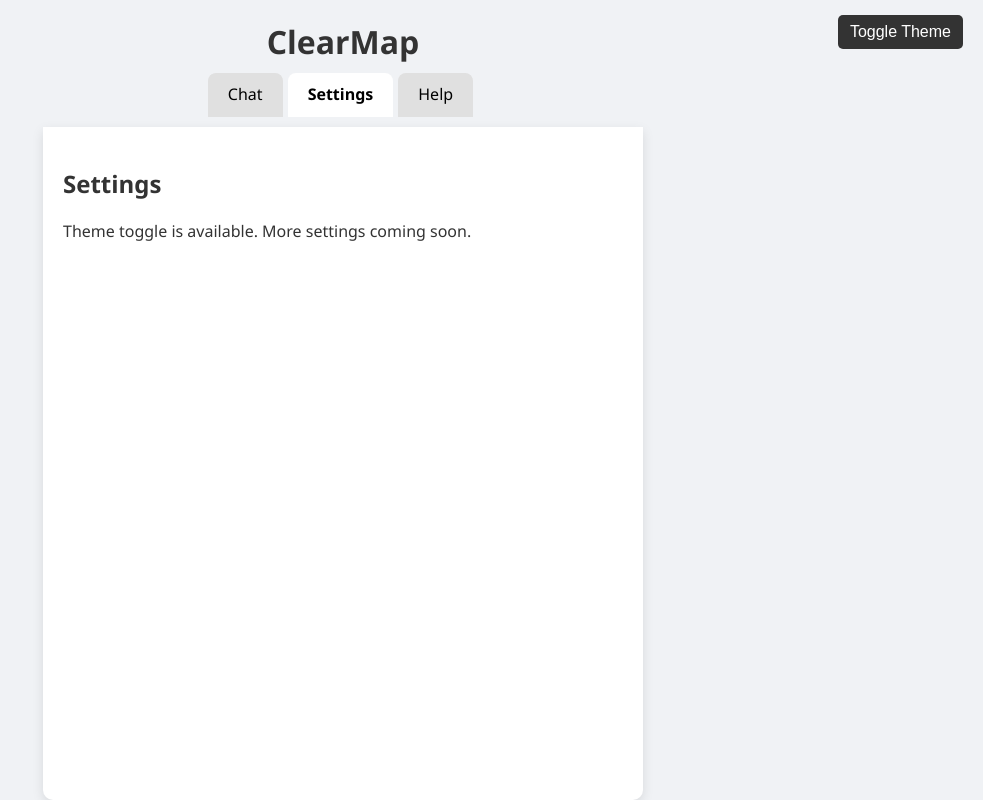
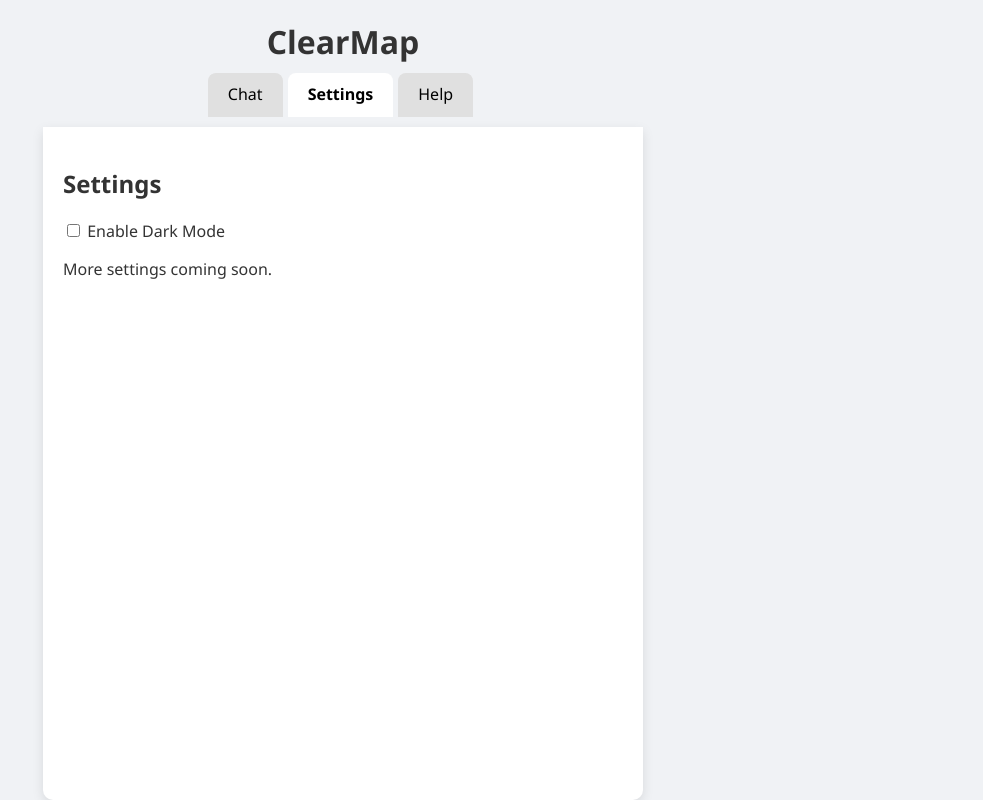
Before and after one commit to Baconcat1912/ClearMap, a Flask app: page / in a window 1280 px wide, after a click on "Settings". Shown: the whole page, without its empty margins (297-1280 px from the left). Run offline with Flask 3, Linux system fonts and the light colour scheme.

Commit message:
Further improve gui

```diff
--- a/templates/index.html
+++ b/templates/index.html
@@ -2,6 +2,7 @@
 <html lang="en">
 <head>
   <meta charset="UTF-8" />
+  <meta name="viewport" content="width=device-width, initial-scale=1.0" />
   <title>ClearMap AI Chat</title>
   <style>
     body {
@@ -170,23 +171,26 @@
     body.dark .content-page {
       color: #eee;
     }
+
+    .setting-option {
+      margin: 10px 0;
+    }
   </style>
 </head>
 <body>
 
-  <button class="toggle-theme" onclick="toggleTheme()">Toggle Theme</button>
   <h1>ClearMap</h1>
 
   <div class="tabs">
-    <div class="tab active" onclick="switchTab('chatTab')">Chat</div>
-    <div class="tab" onclick="switchTab('settingsTab')">Settings</div>
-    <div class="tab" onclick="switchTab('helpTab')">Help</div>
+    <div class="tab active" onclick="switchTab('chatTab', this)">Chat</div>
+    <div class="tab" onclick="switchTab('settingsTab', this)">Settings</div>
+    <div class="tab" onclick="switchTab('helpTab', this)">Help</div>
   </div>
 
   <div id="chatTab" class="tab-content active">
     <div class="chat-history" id="chatHistory"></div>
     <div class="input-group">
-      <label for="chatInput"></label><input id="chatInput" type="text" placeholder="Ask me anything...">
+      <label for="chatInput"></label><input id="chatInput" type="text" placeholder="Ask me anything..." />
       <button onclick="sendMessage()">Send</button>
     </div>
   </div>
@@ -194,7 +198,13 @@
   <div id="settingsTab" class="tab-content">
     <div class="content-page">
       <h2>Settings</h2>
-      <p>Theme toggle is available. More settings coming soon.</p>
+      <div class="setting-option">
+        <label>
+          <input type="checkbox" id="darkToggle" onchange="toggleTheme()" />
+          Enable Dark Mode
+        </label>
+      </div>
+      <p>More settings coming soon.</p>
     </div>
   </div>
 
@@ -213,14 +223,32 @@
       loadTheme();
     });
 
+    function switchTab(tabId, tabElement) {
+      document.querySelectorAll('.tab').forEach(t => t.classList.remove('active'));
+      document.querySelectorAll('.tab-content').forEach(c => c.classList.remove('active'));
+
+      tabElement.classList.add('active');
+      document.getElementById(tabId).classList.add('active');
+    }
+
+    function toggleTheme() {
+      const darkMode = document.body.classList.toggle('dark');
+      localStorage.setItem('theme', darkMode ? 'dark' : 'light');
+      document.getElementById('darkToggle').checked = darkMode;
+    }
+
+    function loadTheme() {
+      const theme = localStorage.getItem('theme');
+      const isDark = theme === 'dark';
+      if (isDark) document.body.classList.add('dark');
+      document.getElementById('darkToggle').checked = isDark;
+    }
+
     function formatResponseText(text) {
-  // Handle <think> tags only if they contain content
-  return text.replace(/<think>(.*?)<\/think>/gi, (_, inner) => {
-    if (!inner.trim()) return ''; // Remove empty think tags
-    return `<span class="thinking">[Thinking: ${inner.trim()}]</span>`;
-  });
-}
-
+      return text.replace(/<think>(.*?)<\/think>/gi, (_, inner) =>
+        inner.trim() ? `<span class="thinking">[Thinking: ${inner.trim()}]</span>` : ''
+      );
+    }
 
     async function sendMessage() {
       const input = document.getElementById('chatInput');
@@ -267,7 +295,6 @@
       chatHistory.appendChild(msgDiv);
       chatHistory.scrollTop = chatHistory.scrollHeight;
 
-      // Animate dots
       let dotCount = 0;
       const interval = setInterval(() => {
         if (!document.getElementById(id)) return clearInterval(interval);
@@ -287,24 +314,6 @@
         el.innerHTML = newHtml;
       }
     }
-
-    function toggleTheme() {
-      document.body.classList.toggle('dark');
-      localStorage.setItem('theme', document.body.classList.contains('dark') ? 'dark' : 'light');
-    }
-
-    function loadTheme() {
-      const saved = localStorage.getItem('theme');
-      if (saved === 'dark') document.body.classList.add('dark');
-    }
-
-    function switchTab(tabId) {
-      document.querySelectorAll('.tab').forEach(t => t.classList.remove('active'));
-      document.querySelectorAll('.tab-content').forEach(c => c.classList.remove('active'));
-
-      document.querySelector(`.tab[onclick*="${tabId}"]`).classList.add('active');
-      document.getElementById(tabId).classList.add('active');
-    }
   </script>
 
 </body>
```
